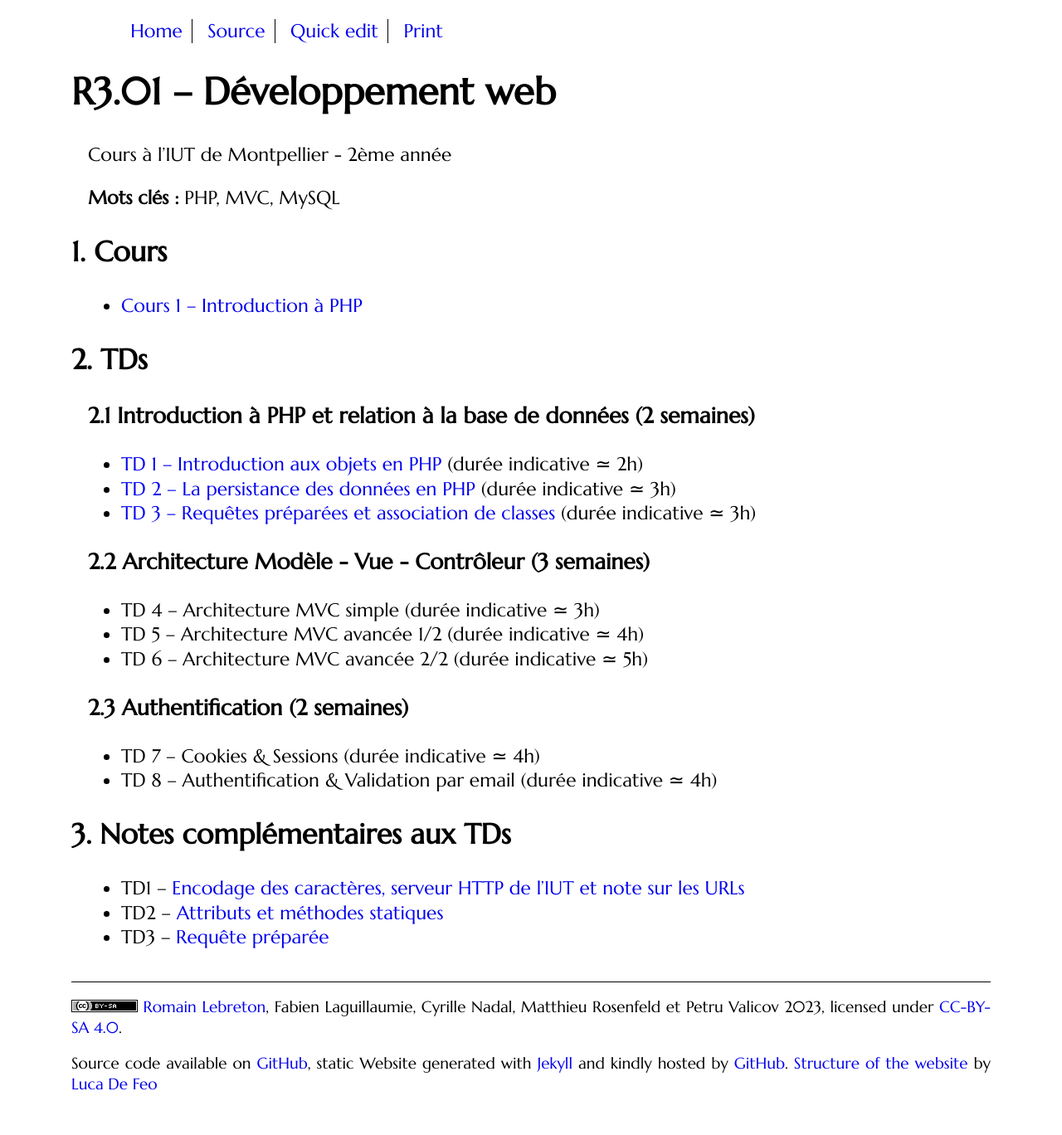
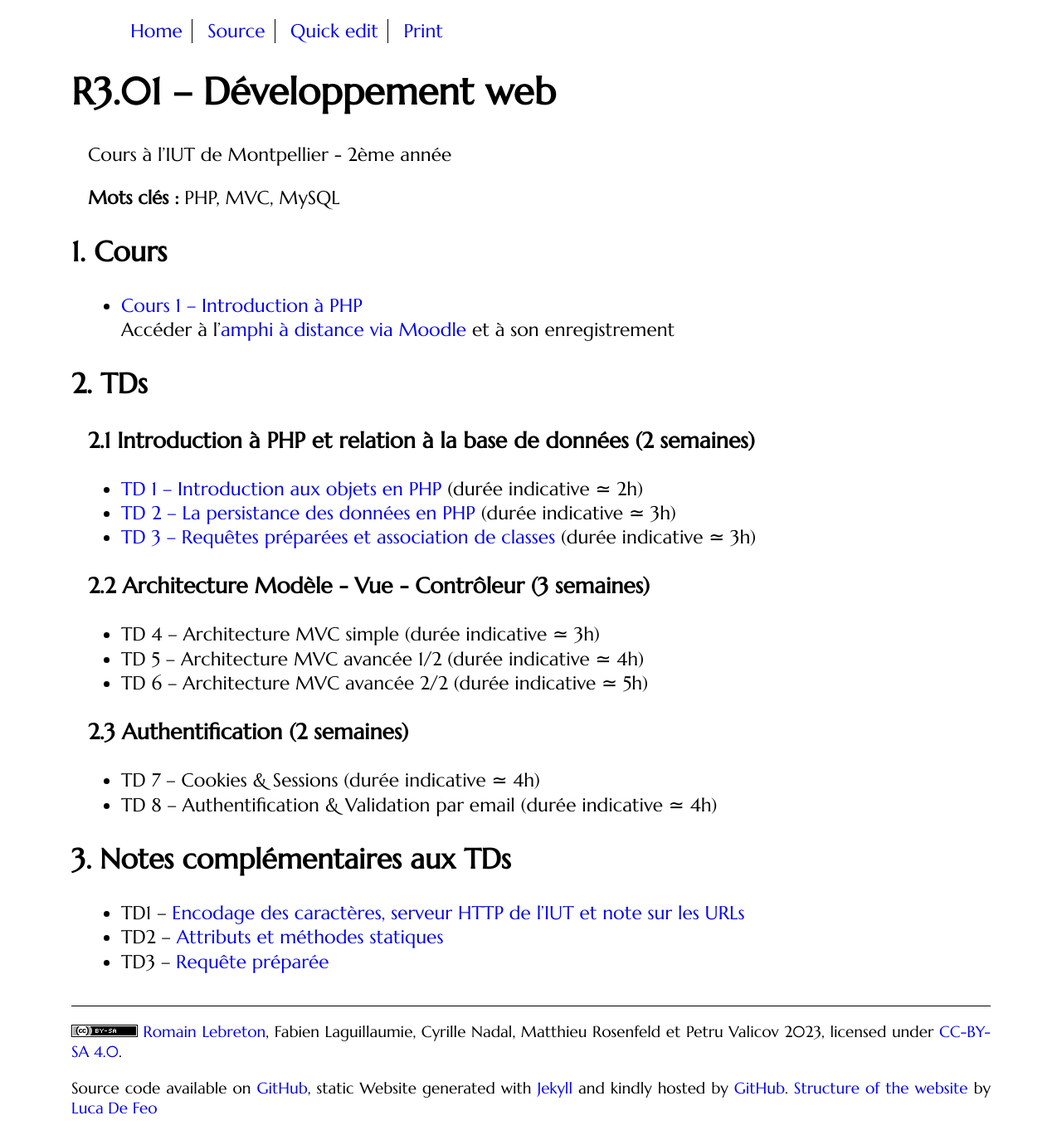
Before and after one commit to romainlebreton/R3.01-DeveloppementWeb, a Jekyll site: the page built from index.md, in a window 1280 px wide. Shown: the whole page at 83% size. Built offline with Jekyll 4.4.1, drawn with Linux system fonts in a browser that asks for light colours; some web fonts are replaced; before the commit the page ends 1338 px from its top, so only the background shows below that.

Commit message:
Enregistrement de l'amphi (de l'an dernier)

```diff
--- a/index.md
+++ b/index.md
@@ -12,8 +12,8 @@ Cours à l'IUT de Montpellier - 2ème année
 ## Cours
 
 * [Cours 1 -- Introduction à PHP](classes/class1.html)
-   <!-- Accéder à l'[amphi à distance via Moodle](https://moodle.umontpellier.fr/mod/bigbluebuttonbn/view.php?id=590930)
-   et à son enregistrement -->
+   Accéder à l'[amphi à distance via Moodle](https://moodle.umontpellier.fr/mod/bigbluebuttonbn/view.php?id=590930)
+   et à son enregistrement
 
 ## TDs
 
@@ -52,7 +52,6 @@ Cours à l'IUT de Montpellier - 2ème année
 <!--
 * [TD 7 -- Cookies & Sessions](tutorials/tutorial7.html) (durée indicative ≃ 5h)
 * [TD 8 -- Authentification & Validation par email](tutorials/tutorial8.html) (durée indicative ≃ 4h)
-
  -->
 
 ## Notes complémentaires aux TDs
```
